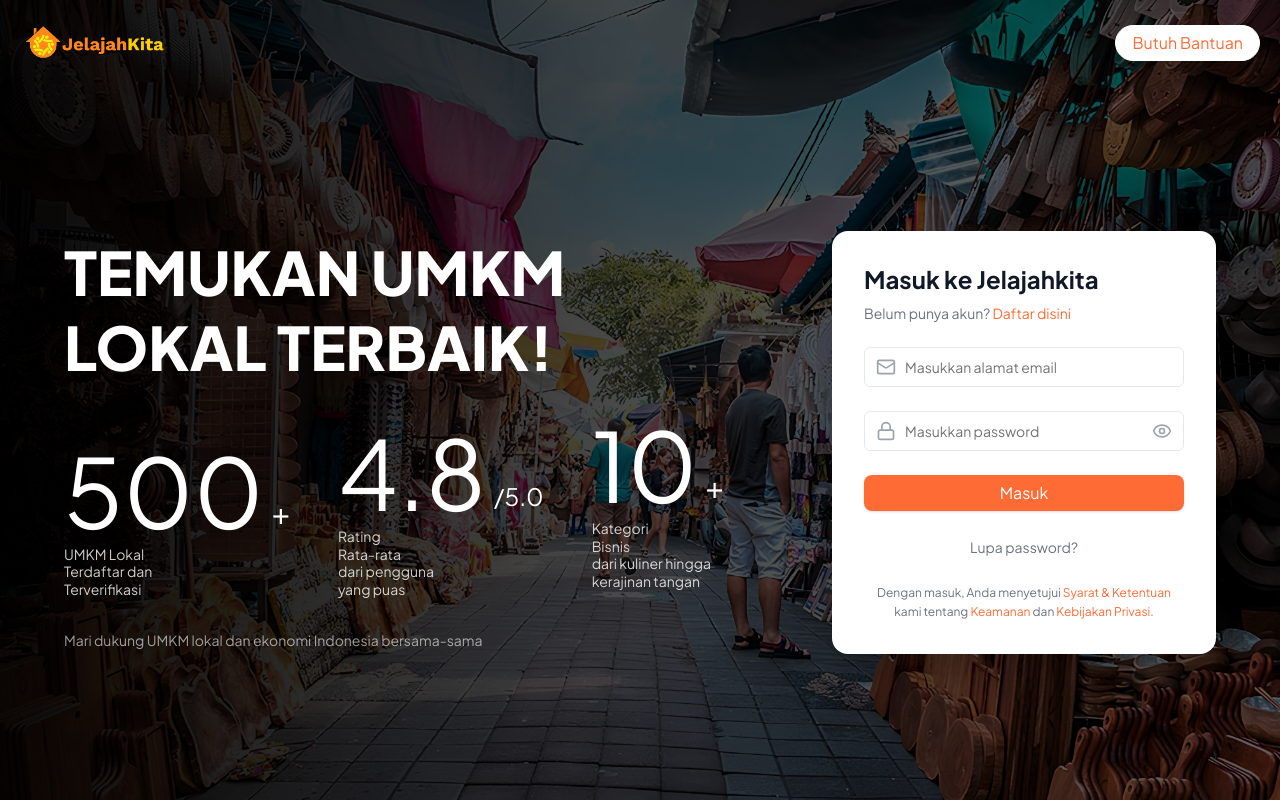
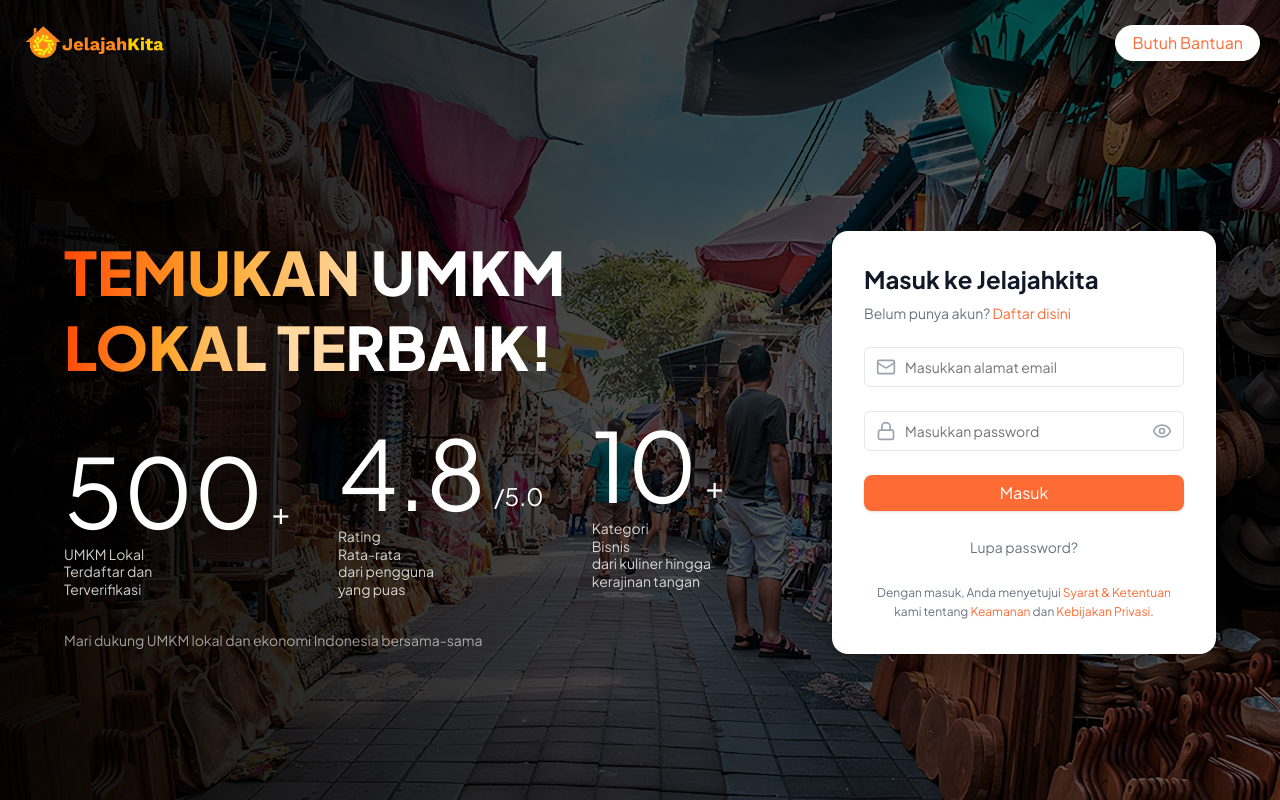
Before and after one commit to dindinmhs/jelajahkita, a Next.js app: page /auth/login in a window 1280 px wide. Built offline with nearby package versions, Linux system fonts and the light colour scheme; no server answers.

Commit message:
style: redesign authentication pages

```diff
--- a/app/auth/login/page.tsx
+++ b/app/auth/login/page.tsx
@@ -117,9 +117,18 @@ export default function Page() {
           {/* Left Side - Hero Text & Stats */}
           <div className="hidden lg:block flex-1 text-white text-left">
             <h1 className="text-6xl mb-8 leading-tight font-black">
-              TEMUKAN UMKM
+              <span className="bg-gradient-to-r from-[#ff4a08] via-[#FFA62B] to-[#ffd8a2] bg-clip-text text-transparent">
+                TEMUKAN
+              </span>{" "}
+              UMKM
               <br />
-              LOKAL TERBAIK!
+              <span className="bg-gradient-to-r from-[#ff4a08] via-[#FFA62B] to-[#ffd8a2] bg-clip-text text-transparent">
+                LOKAL
+              </span>{" "}
+              <span className="bg-[#ffd8a2] bg-clip-text text-transparent">
+                TE
+              </span>
+              RBAIK!
             </h1>
 
             {/* Statistics */}
--- a/app/auth/sign-up/page.tsx
+++ b/app/auth/sign-up/page.tsx
@@ -103,9 +103,15 @@ export default function Page() {
           {/* Left Side - Hero Text & Stats */}
           <div className="hidden lg:block flex-1 text-white text-left">
             <h1 className="text-6xl mb-8 leading-tight font-black">
-              BERGABUNG
+              <span className="bg-gradient-to-r from-[#ff4a08] via-[#FFA62B] to-[#fbe5c6] bg-clip-text text-transparent">
+                BERGA
+              </span>
+              BUNG
               <br />
-              DENGAN KAMI!
+              <span className="bg-gradient-to-r from-[#ff4a08] via-[#FFA62B] to-[#fbe5c6] bg-clip-text text-transparent">
+                DENGAN
+              </span>{" "}
+              KAMI!
             </h1>
 
             {/* Statistics */}
--- a/components/landing-page/faq-section.tsx
+++ b/components/landing-page/faq-section.tsx
@@ -223,11 +223,11 @@ export function FAQSection() {
           >
             <div className="sticky top-32">
               <Image
-                src="/question.png"
+                src="/question3.png"
                 alt="FAQ Illustration"
-                width={200}
-                height={200}
-                className="w-full h-auto rounded-2xl max-w-md mx-auto"
+                width={600}
+                height={600}
+                className="w-full h-auto rounded-2xl"
                 priority
               />
             </div>
```
Also changed, not shown: public/question2.png (added), public/question3.png (added).
